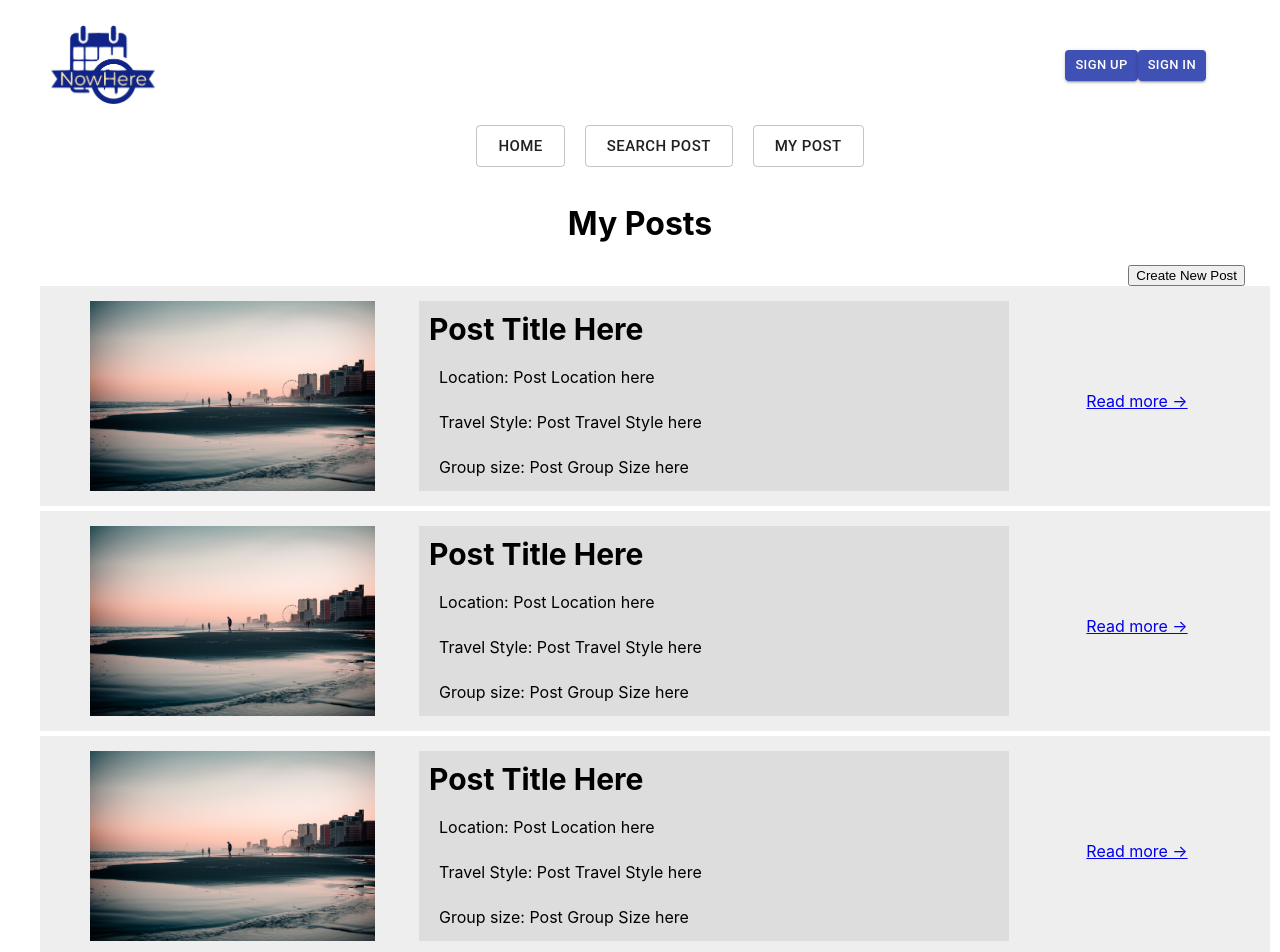
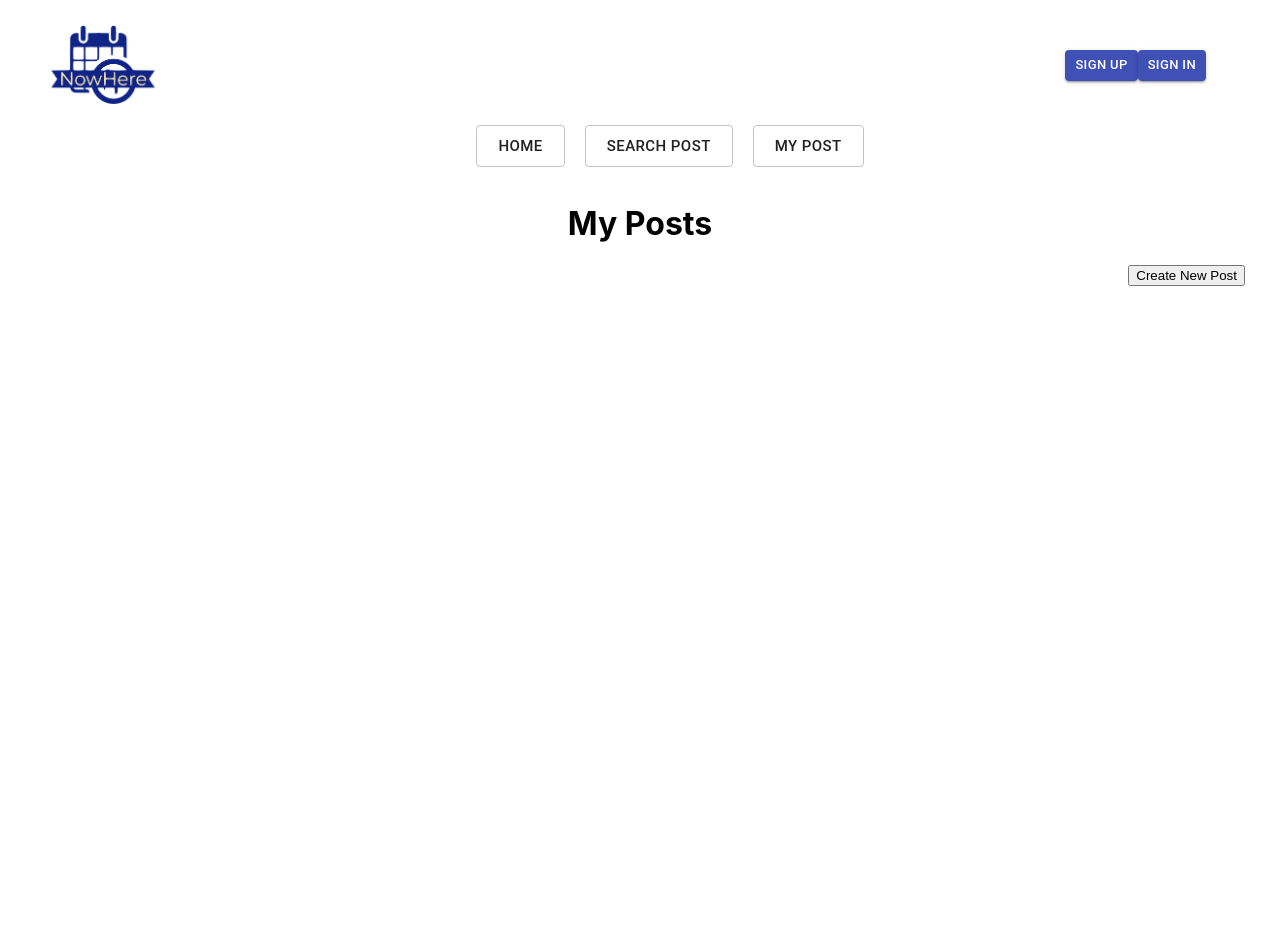
Before and after one commit to RyanStark223232/CSCI3100_MobileCloudProject, a React (Create React App) app in the folder nowhere/: page /mypost in a window 1280 px wide. Shown: the top 952 px of the page. After the commit the page ends 800 px from the top, so only its background shows below. Built offline with nearby package versions, Linux system fonts and the light colour scheme.

Commit message:
Updated Post

```diff
--- a/nowhere/src/App.js
+++ b/nowhere/src/App.js
@@ -18,11 +18,14 @@ import Search from './Search.js';
 import AccountDetails from "./AccountDetails.js";
 import CreatePost from "./CreatePost.js";
 import MyPost from "./MyPost.js";
+import Post from "./Post.js"
 import EditProfile from "./EditProfile.js";
 import Button from '@material-ui/core/Button';
 import nowhere from './Logo_Temp.jpg';
 import React, { useState }from 'react';
+import ReactDOM from "react-dom";
 import auth from "./Firebase";
+
 // import { withRouter } from "react-router";
 
 import {
@@ -133,6 +136,9 @@ function App() {
             <Route path="/createpost" component={CreatePost}>
             </Route>
 
+            <Route path="/post" component={Post}>
+            </Route>
+
             <Route path="/editprofile" component={EditProfile}>
             </Route>
 
--- a/nowhere/src/Firebase.js
+++ b/nowhere/src/Firebase.js
@@ -2,6 +2,7 @@ import firebase from "firebase/app";
 import "firebase/database";
 import "firebase/auth";
 import "firebase/storage";
+
 
 const firebaseConfig = {
     apiKey: "AIzaSyBPCAkZ-IwzGk5qA9EeJZ1d2UE-Y2iG8GU",
--- a/nowhere/src/Home.js
+++ b/nowhere/src/Home.js
@@ -108,8 +108,8 @@ class Home extends React.Component{
         const {classes} = this.props;
         return (
             <header>
-                <div class="container">
-                    <img src={hk} alt="hk" class="hk"></img>
+                <div className="container">
+                    <img src={hk} alt="hk" className="hk"></img>
                     <div>
 
                         <FormControl  className={classes.formControl}>
--- a/nowhere/src/MyPost.css
+++ b/nowhere/src/MyPost.css
@@ -1,4 +1,4 @@
-.post-list{
+.my-post-list{
   display:flex;
   flex-direction: column;
 }
@@ -16,7 +16,7 @@
  background-color:#00000;
 }
 
-.post-container {
+.my-post-container {
   height: 200px;
   width: 100%;
   background-color:#eee;
@@ -25,42 +25,42 @@
   display:flex;
 }
 
-.post-container .left-column {
+.my-post-container .left-column {
   float:left;
   width: 30%;
   /* background-color:#aaa; */
 
 }
 
-.post-container .left-column img{
+.my-post-container .left-column img{
   width:100%;
   object-fit: contain;
   max-height:100%;
   max-width:100%;
 }
-.post-container .middle-column {
+.my-post-container .middle-column {
   float:right;
   width: 50%;
   background-color:#ddd;
 }
 
-.post-title{
+.my-post-title{
   padding:5px;
   font-size:30px;
   font-weight: bold;
 }
-.post-location{
+.my-post-location{
   padding:10px 15px;
 }
-.post-style{
+.my-post-style{
   padding:10px 15px;
 }
-.post-size{
+.my-post-size{
   padding:10px 15px;
 }
 
 
-.post-container .right-column {
+.my-post-container .right-column {
   float:right;
   width: 20%;
   /* background-color:#ddd; */
--- a/nowhere/src/MyPost.js
+++ b/nowhere/src/MyPost.js
@@ -1,26 +1,53 @@
 import React from "react";
 import db from "./Firebase.js";
 import './MyPost.css';
+import PostList from './PostList.js';
 import {storage, f_database, auth} from "./Firebase.js";
 import cover_image from "./cover.jpeg";
+
+
 
 class MyPost extends React.Component{
   constructor(){
     super();
+    this.state={
+      my_posts:null,
+      isLoggedIn:auth.currentUser
+    }
 
+  }
+  componentDidMount(){
+    if(auth.currentUser!=null){
+      var data = [];
+      f_database.ref("posts").orderByChild('uid').equalTo(this.state.isLoggedIn.uid).on("value", snapshot=>{
+        snapshot.forEach(snap=>{
+          data.push(snap.val());
+        });
+        this.setState({
+          my_posts:data
+        },()=>{
+          console.log(this.state);
+        })
+      });
+    }
   }
 
 
   createPost=()=>{
     var url = window.location.protocol+"//"+window.location.hostname+(window.location.port ?':'+window.location.port:'')+"/createpost";
     console.log(url);
-    window.location=url;
+    window.location = url;
+  }
+
+  checking=()=>{
+    console.log(this.state.isLoggedIn.uid);
+    console.log(this.state.my_posts);
   }
 
 
 
-
   render(){
+    if(this.state.my_posts){
       return(
         <header>
           <div className="my-post-header">
@@ -28,49 +55,36 @@ class MyPost extends React.Component{
             <button onClick={this.createPost}>Create New Post</button>
           </div>
           <div>
-          <div className="post-container">
-            <div className="left-column"><img src={cover_image} /></div>
+              {this.state.my_posts.map(post=>{
+                return(
+                  <div className="my-post-container">
+                    <div className="left-column"><img src={post.url} /></div>
                     <div className="middle-column">
-              <div className="post-title">Post Title Here</div>
-              <div className="post-location">Location: Post Location here</div>
-              <div className="post-style">Travel Style: Post Travel Style here</div>
-              <div className="post-size">Group size: Post Group Size here</div>
+                      <div className="my-post-title">{post.title}</div>
+                      <div className="my-post-location">Location: {post.location}</div>
+                      <div className="my-post-style">Travel Style: {post.travel_style}</div>
+                      <div className="my-post-size">Group size: {post.size}</div>
                     </div>
-
                     <div className="right-column">
-              <a href="#">Read more &rarr;</a>
+                      <a href={"./post?="+post.pid}>Edit Post &rarr;</a>
                     </div>
                   </div>
-          <div className="post-container">
-            <div className="left-column"><img src={cover_image} /></div>
-            <div className="middle-column">
-              <div className="post-title">Post Title Here</div>
-              <div className="post-location">Location: Post Location here</div>
-              <div className="post-style">Travel Style: Post Travel Style here</div>
-              <div className="post-size">Group size: Post Group Size here</div>
+                )
+            })}
           </div>
+        </header>
+      )
+    }else{
 
-            <div className="right-column">
-              <a href="#">Read more &rarr;</a>
+      return(
+        <header>
+          <div className="my-post-header">
+            <h1>My Posts</h1>
+            <button onClick={this.createPost}>Create New Post</button>
           </div>
-          </div>
-          <div className="post-container">
-            <div className="left-column"><img src={cover_image} /></div>
-            <div className="middle-column">
-              <div className="post-title">Post Title Here</div>
-              <div className="post-location">Location: Post Location here</div>
-              <div className="post-style">Travel Style: Post Travel Style here</div>
-              <div className="post-size">Group size: Post Group Size here</div>
-            </div>
-
-            <div className="right-column">
-              <a href="#">Read more &rarr;</a>
-            </div>
-          </div>
-        </div>
-
         </header>
-    );
+      )
+    }
   }
 }
 
--- /dev/null
+++ b/nowhere/src/Post.css
@@ -0,0 +1,33 @@
+.post-header {
+  padding: 30px;
+  font-size: 40px;
+  text-align: center;
+  background: #D8D8D8;
+}
+
+.row{
+  display: flex;
+}
+
+.leftcolumn{
+  flex:40%;
+}
+
+.leftcolumn img{
+  width:100%;
+  object-fit: contain;
+  max-height:100%;
+  max-width:100%;
+}
+
+.rightcolumn{
+  flex:60%;
+}
+
+.rightcolumn div{
+  padding:3px 10px
+}
+.rightcolumn .post-title{
+  padding-left:5px !important;
+  padding-top: 0px !important;
+}
--- a/nowhere/src/Post.js
+++ b/nowhere/src/Post.js
@@ -1,11 +1,53 @@
 import React from "react";
 import db from "./Firebase.js";
 import {storage, f_database, auth} from "./Firebase.js";
+import "./Post.css";
+import cover_image from "./cover.jpeg";
+
+
 
 class Post extends React.Component{
+  constructor(props){
+    super(props);
+    this.state={
+      post:null
+    }
+  }
+
+  componentDidMount(){
+    console.log(this.props);
+
+  }
   render(){
     return(
 
+      <header>
+        <div className="post-header">
+          <h2>NowHere</h2>
+        </div>
+
+        <div className="row">
+
+          <div className="leftcolumn">
+            <img src={cover_image} />
+          </div>
+
+          <div className="rightcolumn">
+            <div className="card">
+             <div className="post-title"><h2>Post Title</h2></div>
+             <div className="post-description">Title description, Dec 7, 2017</div>
+             <div className="post-location">Location</div>
+             <div className="post-groupsize">Group Size:</div>
+             <div className="post-period">Period</div>
+             <div className="post-style">Travelling Style</div>
+             <div className="post-remark">Remark:</div>
+           </div>
+         </div>
+        </div>
+
+
+
+      </header>
     );
   }
 }
--- /dev/null
+++ b/nowhere/src/PostList.js
@@ -0,0 +1,37 @@
+import React from "react";
+import db from "./Firebase.js";
+import './MyPost.css';
+import {storage, f_database, auth} from "./Firebase.js";
+import cover_image from "./cover.jpeg";
+
+class PostList extends React.Component{
+  constructor(props){
+    super(props);
+    this.state={
+      my_posts:null
+    }
+  }
+
+  checking=()=>{
+    console.log("uid = "+auth.currentUser.uid)
+    // console.log("my posts = "+ this.state.my_posts);
+    console.log("props = "+this.props.my_posts[0].title );
+    this.setState({
+      my_posts:this.props.my_posts
+    },()=>{
+      console.log(this.state.my_posts);
+    });
+
+  }
+
+  render(){
+    return(
+        <>
+      <button onClick={this.checking}>Checking</button>
+      {this.props.my_posts?console.log("hihi"):console.log("byebye")}
+      </>
+)
+  }
+}
+
+export default PostList;
```
Also changed, not shown: nowhere/src/CreatePost.js (+57 -19 lines), nowhere/src/MyPost0.js (added, +69 -0 lines). Lines whose indentation alone changed are shown as unchanged.
